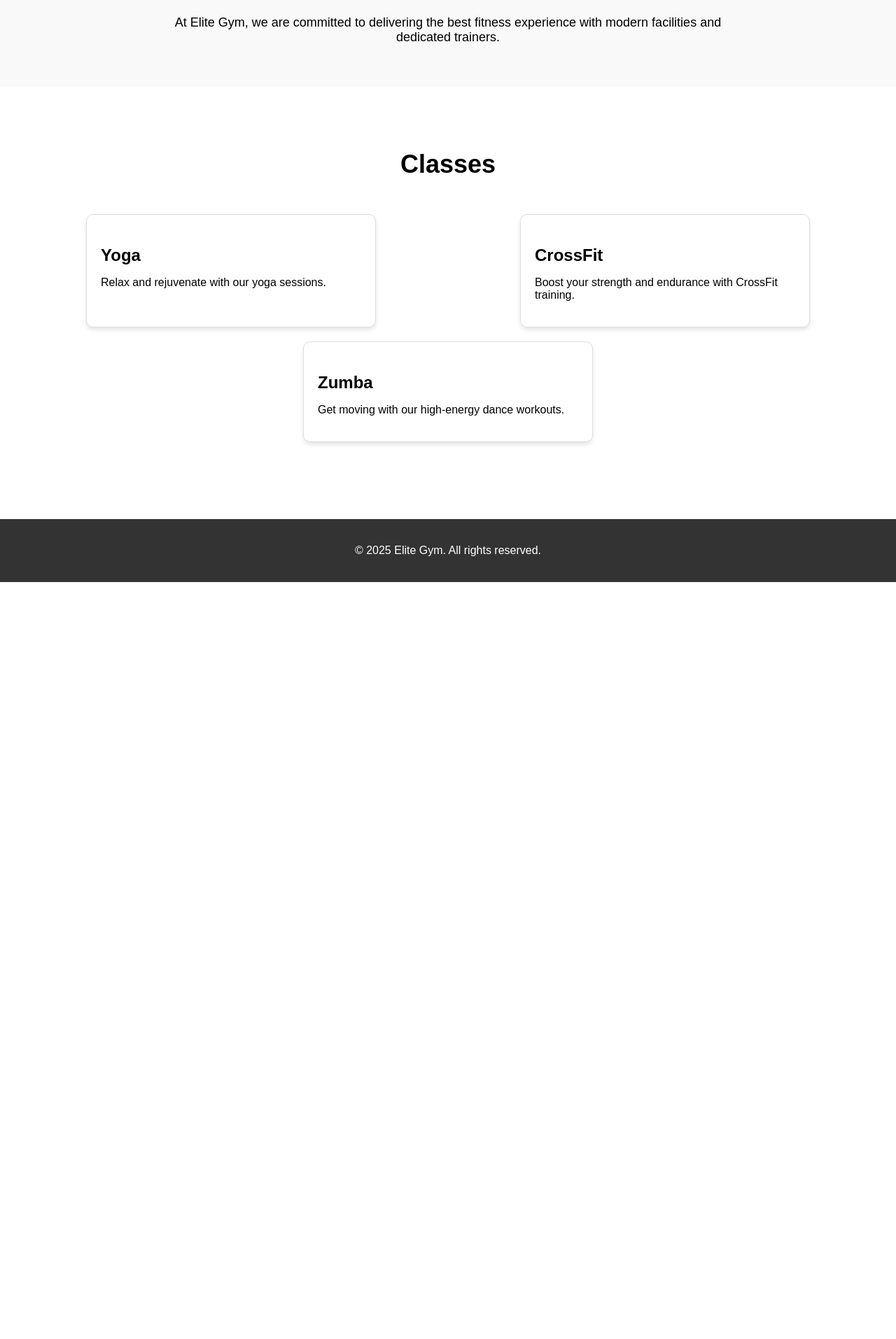
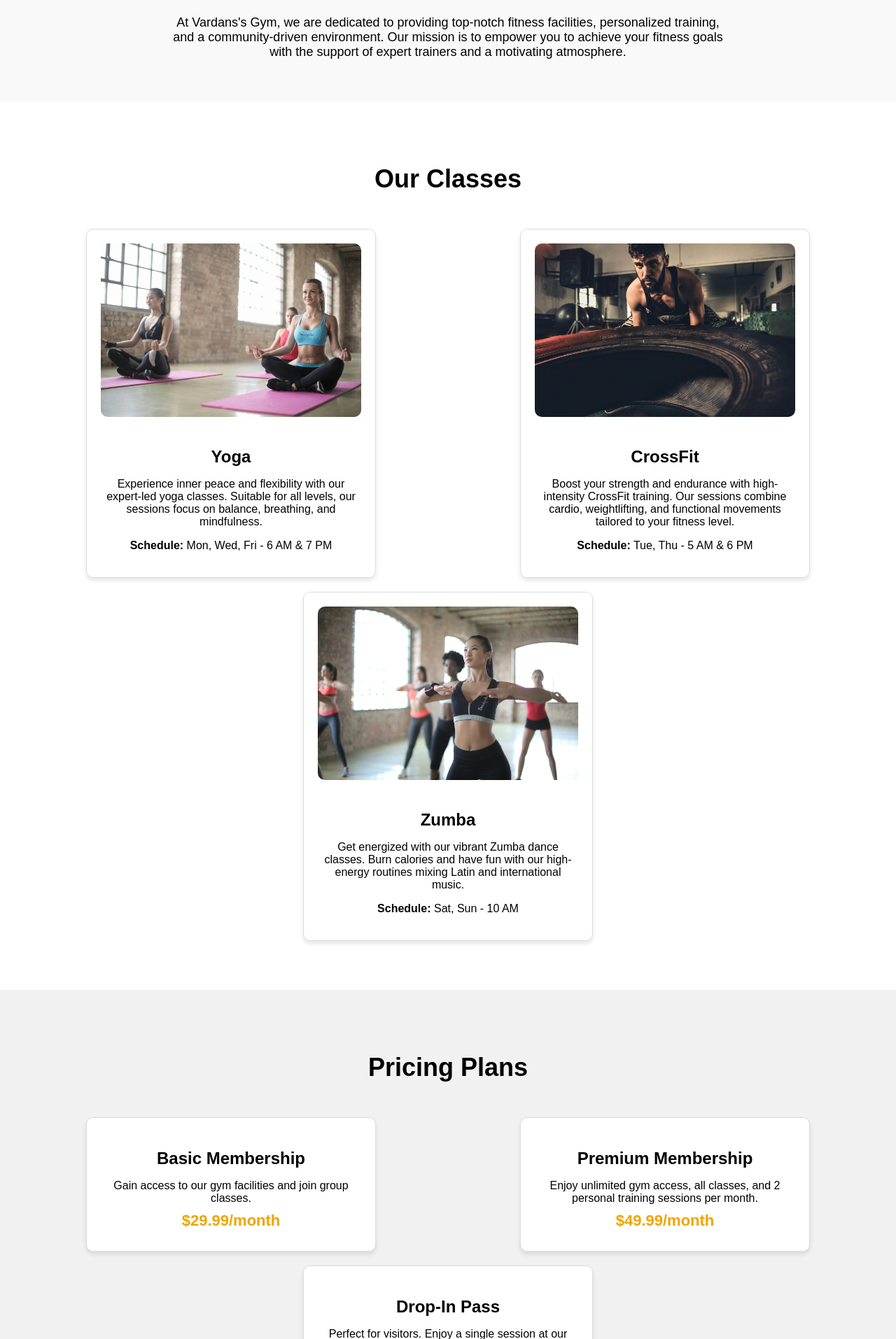
Before and after one commit to VardanMalik/Sentiment-Analysis-Full-Stack-Project, a Flask app: page / in a window 1280 px wide. Shown: the part 860-2774 px from the top of the page at 70% size. Before the commit the page ends 1692 px from the top, so only its background shows below. Run offline with Flask 3, Linux system fonts and the light colour scheme.

Commit message:
website update

```diff
--- a/static/css/style.css
+++ b/static/css/style.css
@@ -117,9 +117,16 @@ header {
   padding: 20px;
   box-shadow: 0 4px 6px rgba(0,0,0,0.1);
   transition: transform 0.3s ease;
+  text-align: center;
 }
 .class-item:hover {
   transform: translateY(-10px);
+}
+.class-item img {
+  width: 100%;
+  height: auto;
+  border-radius: 10px;
+  margin-bottom: 15px;
 }
 .class-item h3 {
   font-size: 24px;
@@ -127,6 +134,49 @@ header {
 }
 .class-item p {
   font-size: 16px;
+}
+
+/* Pricing Section */
+.pricing {
+  padding: 60px 20px;
+  background: #f1f1f1;
+  text-align: center;
+}
+.pricing h2 {
+  font-size: 36px;
+  margin-bottom: 40px;
+}
+.pricing-plans {
+  display: flex;
+  justify-content: space-around;
+  flex-wrap: wrap;
+}
+.pricing-plan {
+  background: #fff;
+  border: 1px solid #ddd;
+  border-radius: 10px;
+  width: 30%;
+  margin: 10px;
+  padding: 20px;
+  box-shadow: 0 4px 6px rgba(0,0,0,0.1);
+  transition: transform 0.3s ease;
+}
+.pricing-plan:hover {
+  transform: translateY(-5px);
+}
+.pricing-plan h3 {
+  font-size: 24px;
+  margin-bottom: 10px;
+}
+.pricing-plan p {
+  font-size: 16px;
+  margin-bottom: 10px;
+}
+.pricing-plan .price {
+  font-size: 22px;
+  color: #f0a500;
+  font-weight: bold;
+  margin-top: 10px;
 }
 
 /* Feedback Section */
@@ -209,11 +259,11 @@ footer {
 
 /* Responsive */
 @media (max-width: 768px) {
-  .class-list {
+  .class-list, .pricing-plans {
     flex-direction: column;
     align-items: center;
   }
-  .class-item {
+  .class-item, .pricing-plan {
     width: 80%;
   }
 }
--- a/static/js/script.js
+++ b/static/js/script.js
@@ -1,3 +1,11 @@
 document.addEventListener('DOMContentLoaded', () => {
+  const header = document.querySelector('header');
 
+  window.addEventListener('scroll', () => {
+    if (window.scrollY > 50) {
+      header.classList.add('header-scrolled');
+    } else {
+      header.classList.remove('header-scrolled');
+    }
+  });
 });
--- a/templates/base.html
+++ b/templates/base.html
@@ -3,7 +3,7 @@
 <head>
   <meta charset="UTF-8">
   <meta name="viewport" content="width=device-width, initial-scale=1">
-  <title>Elite Gym</title>
+  <title>Vardans's Gym</title>
   <link rel="stylesheet" href="{{ url_for('static', filename='css/style.css') }}">
   <link rel="stylesheet" href="https://cdnjs.cloudflare.com/ajax/libs/font-awesome/6.2.0/css/all.min.css">
 </head>
@@ -11,12 +11,13 @@
 <header>
   <nav class="navbar">
     <div class="logo">
-      <a href="{{ url_for('index') }}">Elite Gym</a>
+      <a href="{{ url_for('index') }}">Vardans's Gym</a>
     </div>
     <ul class="nav-links">
       <li><a href="{{ url_for('index') }}">Home</a></li>
-      <li><a href="#about">About</a></li>
-      <li><a href="#classes">Classes</a></li>
+      <li><a href="{{ url_for('index') }}#about">About</a></li>
+      <li><a href="{{ url_for('index') }}#classes">Classes</a></li>
+      <li><a href="{{ url_for('index') }}#pricing">Pricing</a></li>
       <li><a href="{{ url_for('feedback') }}">Feedback</a></li>
     </ul>
   </nav>
@@ -27,7 +28,7 @@
 </main>
 
 <footer>
-  <p>&copy; 2025 Elite Gym. All rights reserved.</p>
+  <p>&copy; 2025 Vardans's Gym. All rights reserved.</p>
 </footer>
 
 <script src="{{ url_for('static', filename='js/script.js') }}"></script>
--- a/templates/index.html
+++ b/templates/index.html
@@ -1,36 +1,72 @@
 {% extends "base.html" %}
 
 {% block content %}
+<!-- Hero Section -->
 <section class="hero">
   <div class="hero-content">
-    <h1>Welcome to Elite Gym</h1>
-    <p>Transform your life with our state-of-the-art equipment and top trainers.</p>
+    <h1>Welcome to Vardans's Gym</h1>
+    <p>Elevate your fitness journey with state-of-the-art equipment and professional trainers.</p>
     <a href="{{ url_for('feedback') }}" class="btn">Give Feedback</a>
   </div>
 </section>
 
+<!-- About Section -->
 <section id="about" class="about">
   <div class="container">
     <h2>About Us</h2>
-    <p>At Elite Gym, we are committed to delivering the best fitness experience with modern facilities and dedicated trainers.</p>
+    <p>At Vardans's Gym, we are dedicated to providing top-notch fitness facilities, personalized training, and a community-driven environment. Our mission is to empower you to achieve your fitness goals with the support of expert trainers and a motivating atmosphere.</p>
   </div>
 </section>
 
+<!-- Classes Section -->
 <section id="classes" class="classes">
   <div class="container">
-    <h2>Classes</h2>
+    <h2>Our Classes</h2>
     <div class="class-list">
+      <!-- Yoga Class -->
       <div class="class-item">
+        <img src="{{ url_for('static', filename='images/yoga.jpg') }}" alt="Yoga Class">
         <h3>Yoga</h3>
-        <p>Relax and rejuvenate with our yoga sessions.</p>
+        <p>Experience inner peace and flexibility with our expert-led yoga classes. Suitable for all levels, our sessions focus on balance, breathing, and mindfulness.</p>
+        <p><strong>Schedule:</strong> Mon, Wed, Fri - 6 AM &amp; 7 PM</p>
       </div>
+      <!-- CrossFit Class -->
       <div class="class-item">
+        <img src="{{ url_for('static', filename='images/crossfit.jpg') }}" alt="CrossFit Training">
         <h3>CrossFit</h3>
-        <p>Boost your strength and endurance with CrossFit training.</p>
+        <p>Boost your strength and endurance with high-intensity CrossFit training. Our sessions combine cardio, weightlifting, and functional movements tailored to your fitness level.</p>
+        <p><strong>Schedule:</strong> Tue, Thu - 5 AM &amp; 6 PM</p>
       </div>
+      <!-- Zumba Class -->
       <div class="class-item">
+        <img src="{{ url_for('static', filename='images/zumba.jpg') }}" alt="Zumba Dance">
         <h3>Zumba</h3>
-        <p>Get moving with our high-energy dance workouts.</p>
+        <p>Get energized with our vibrant Zumba dance classes. Burn calories and have fun with our high-energy routines mixing Latin and international music.</p>
+        <p><strong>Schedule:</strong> Sat, Sun - 10 AM</p>
+      </div>
+    </div>
+  </div>
+</section>
+
+<!-- Pricing Section -->
+<section id="pricing" class="pricing">
+  <div class="container">
+    <h2>Pricing Plans</h2>
+    <div class="pricing-plans">
+      <div class="pricing-plan">
+        <h3>Basic Membership</h3>
+        <p>Gain access to our gym facilities and join group classes.</p>
+        <p class="price">$29.99/month</p>
+      </div>
+      <div class="pricing-plan">
+        <h3>Premium Membership</h3>
+        <p>Enjoy unlimited gym access, all classes, and 2 personal training sessions per month.</p>
+        <p class="price">$49.99/month</p>
+      </div>
+      <div class="pricing-plan">
+        <h3>Drop-In Pass</h3>
+        <p>Perfect for visitors. Enjoy a single session at our gym.</p>
+        <p class="price">$15/session</p>
       </div>
     </div>
   </div>
```
Also changed, not shown: static/images/crossfit.jpg (added), static/images/yoga.jpg (added), static/images/zumba.jpg (added), 1 other file.
